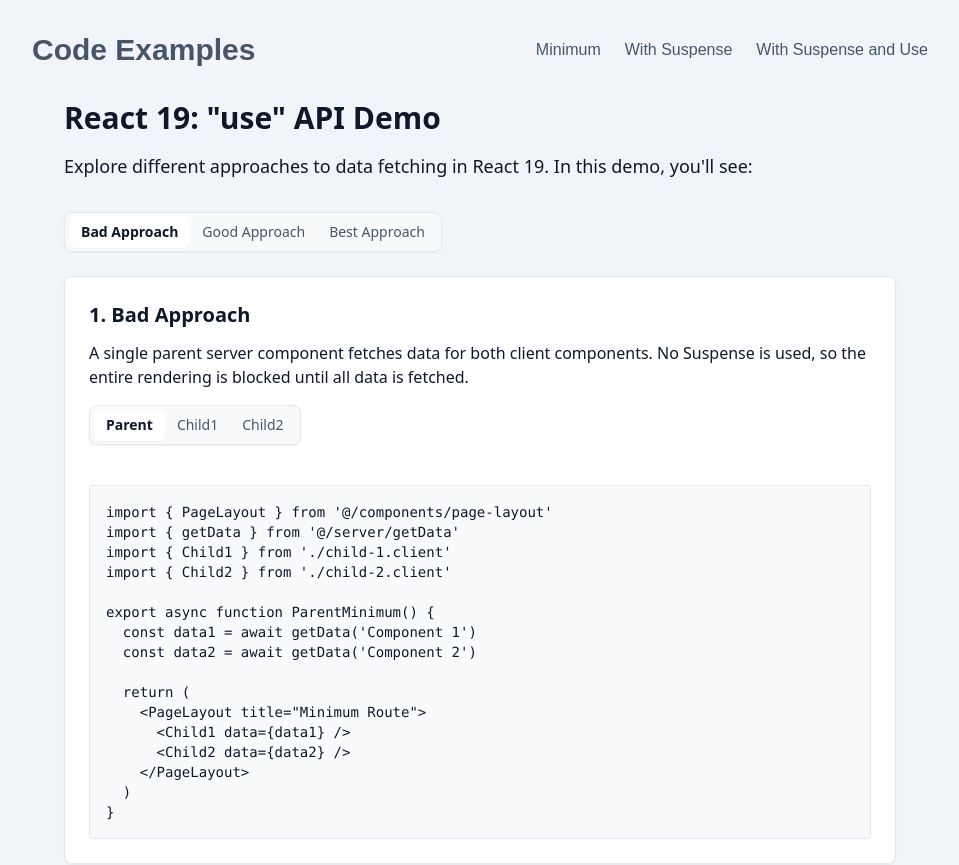
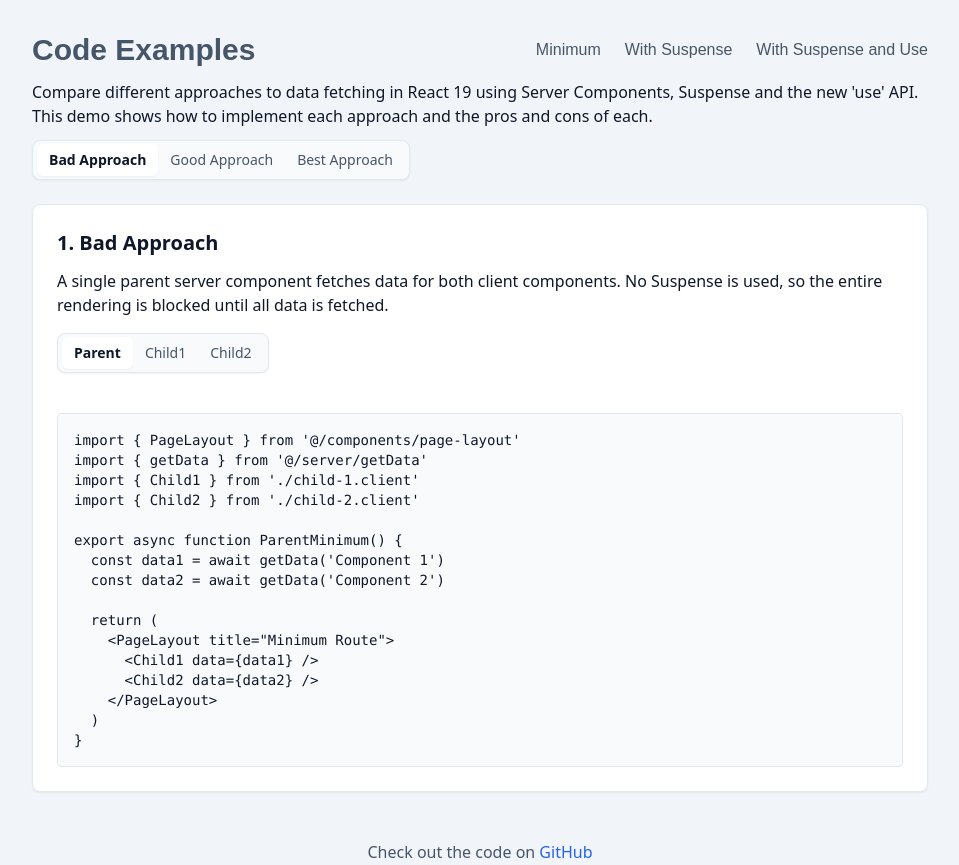
Before and after one commit to NazPalUA/servet-data-example, a Next.js app: page / in a window 1280 px wide. Shown: the top 865 px of the page, without its empty margins (160-1119 px from the left). Built offline with nearby package versions, Linux system fonts and the light colour scheme.

Commit message:
Refactor page header and content description

```diff
--- a/app/page.tsx
+++ b/app/page.tsx
@@ -31,11 +31,8 @@ const approachConfig = {
 }
 
 const contentConfig = {
-  header: {
-    title: 'React 19: "use" API Demo',
-    description:
-      "Explore different approaches to data fetching in React 19. In this demo, you'll see:"
-  },
+  description:
+    "Compare different approaches to data fetching in React 19 using Server Components, Suspense and the new 'use' API. This demo shows how to implement each approach and the pros and cons of each.",
   approaches: {
     bad: {
       title: '1. Bad Approach',
@@ -76,7 +73,7 @@ const contentConfig = {
   footer: {
     text: 'Check out the code on ',
     github: {
-      url: 'https://github.com/yourusername/react19-use-demo',
+      url: 'https://github.com/NazPalUA/servet-data-example',
       label: 'GitHub'
     }
   }
@@ -165,12 +162,9 @@ export default function Home() {
   )
 
   return (
-    <div className="min-h-screen p-8 font-sans bg-slate-100 text-slate-900">
-      <header className="mb-8 max-w-4xl mx-auto">
-        <h1 className="text-3xl font-bold mb-4">
-          {contentConfig.header.title}
-        </h1>
-        <p className="mt-4 text-lg">{contentConfig.header.description}</p>
+    <div className=" font-sans bg-slate-100 text-slate-900">
+      <header className="my-3 max-w-4xl mx-auto">
+        <p>{contentConfig.description}</p>
       </header>
 
       <main className="max-w-4xl mx-auto">
```
